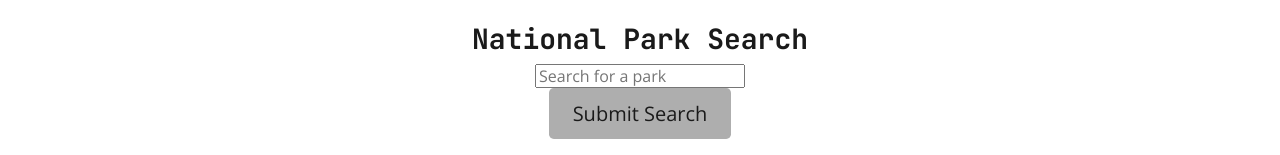
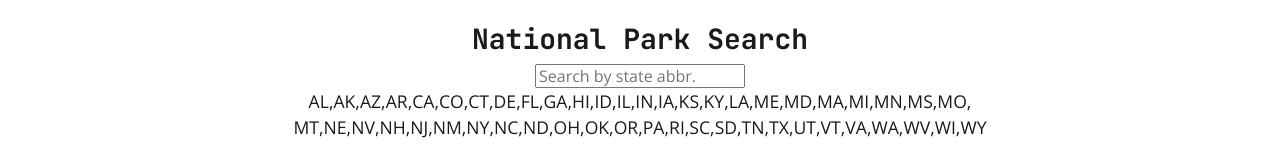
Before and after one commit to scrosa22/parks-with-pals, a React (Create React App) app in the folder client/: page /Home in a window 1280 px wide. Shown: the part 621-776 px from the top of the page. Built offline with nearby package versions, Linux system fonts and the light colour scheme.

Commit message:
updating search bar

```diff
--- a/client/src/components/ParkSearch/index.js
+++ b/client/src/components/ParkSearch/index.js
@@ -58,8 +58,12 @@
                 onChange={(e) => setSearchInput(e.target.value)}
                 type="text"
                 size="lg"
-                placeholder="Search for a park"
+                placeholder="Search by state abbr."
               />
+            </Col>
+            <Col>
+              <p>AL,AK,AZ,AR,CA,CO,CT,DE,FL,GA,HI,ID,IL,IN,IA,KS,KY,LA,ME,MD,MA,MI,MN,MS,MO,<br>
+              </br>MT,NE,NV,NH,NJ,NM,NY,NC,ND,OH,OK,OR,PA,RI,SC,SD,TN,TX,UT,VT,VA,WA,WV,WI,WY</p>
             </Col>
             <Col>
               <Button type="submit" variant="success" size="lg">
```
